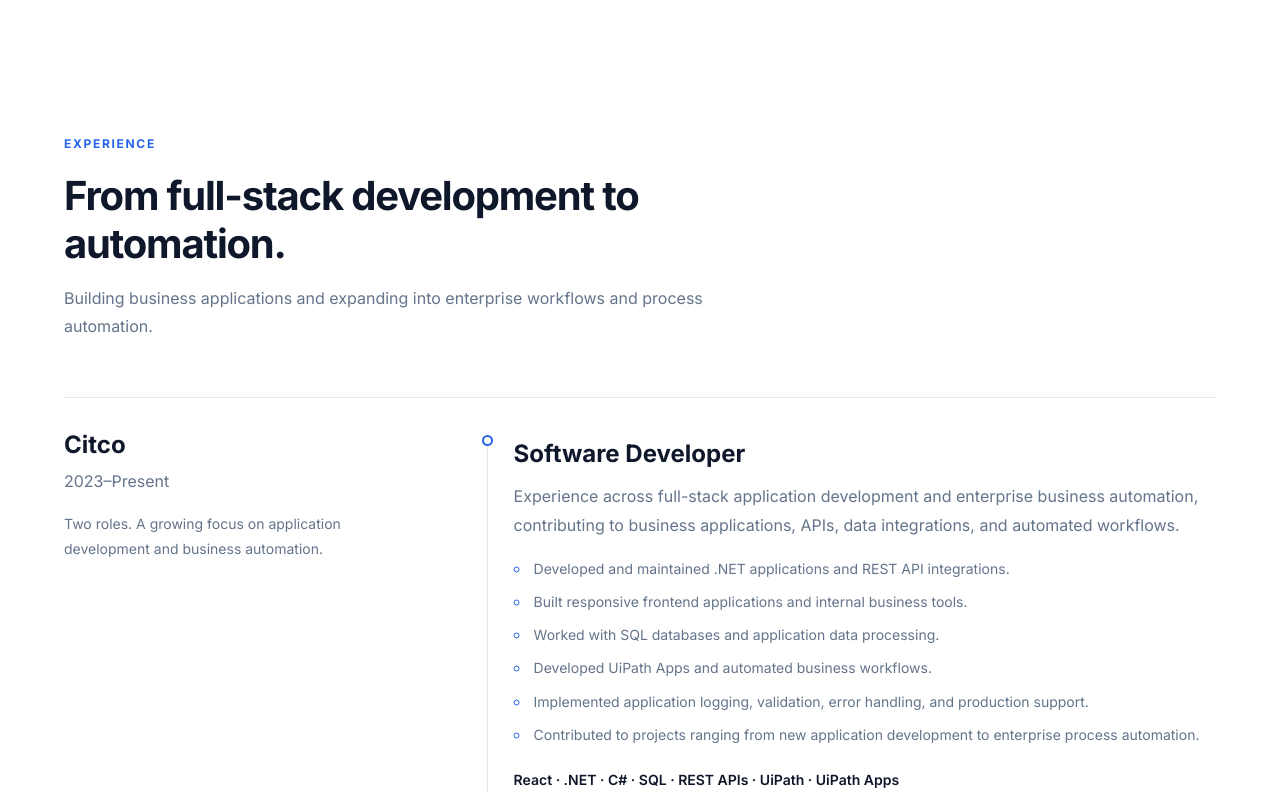
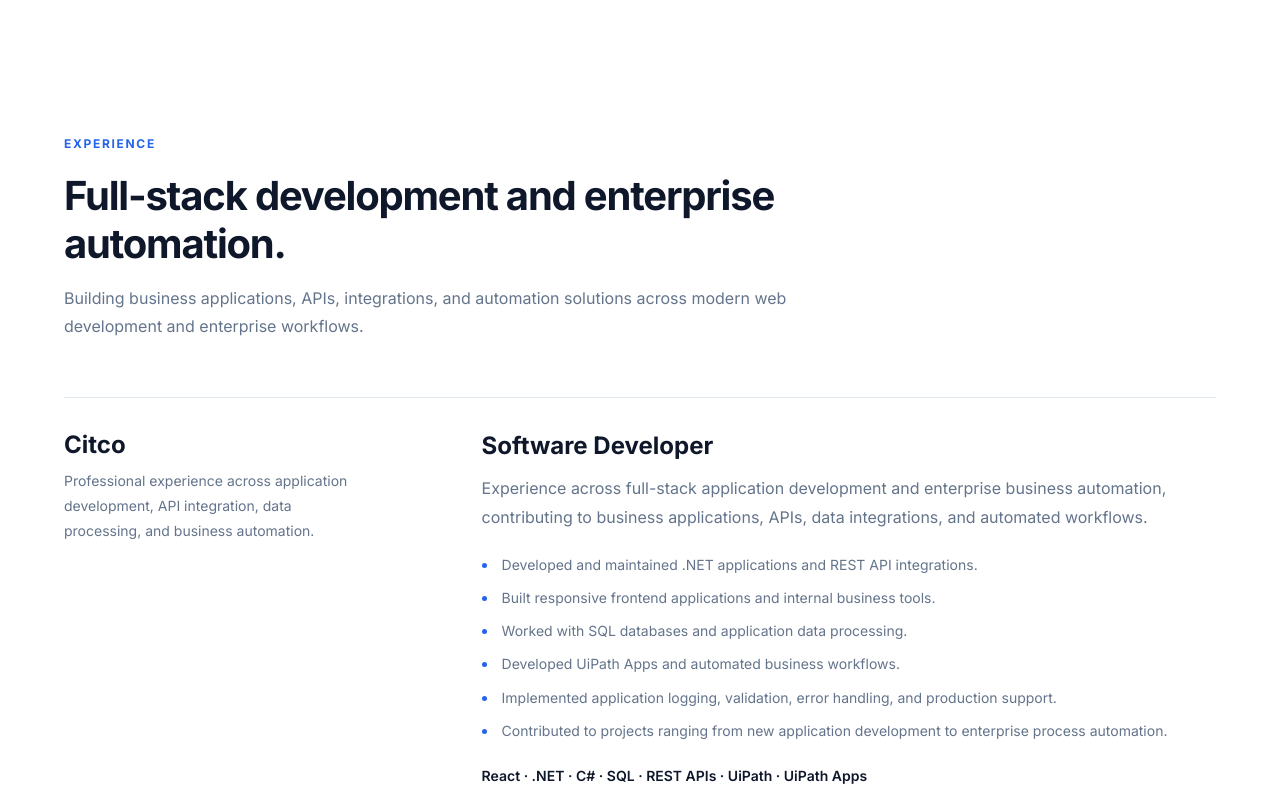
Before and after one commit to mickolapuz/My-Portfolio, a React app: page / in a window 1280 px wide. Shown: the part 3420-4220 px from the top of the page. Built offline with nearby package versions, Linux system fonts and the light colour scheme; the HTML template or start-up script is replaced by a standard one.

Commit message:
Simplify experience section and remove employment timeline

```diff
--- a/src/sections/ExperienceSection.tsx
+++ b/src/sections/ExperienceSection.tsx
@@ -2,6 +2,8 @@
 import experienceItems, { experienceCompany } from "../data/experience";
 
 const ExperienceSection = () => {
+  const experience = experienceItems[0];
+
   return (
     <Box
       component="section"
@@ -10,7 +12,7 @@
       sx={{ py: { xs: 10, md: 14 }, bgcolor: "background.paper" }}
     >
       <Container maxWidth="lg">
-        <Box sx={{ mb: { xs: 5, md: 7 }, maxWidth: 720 }}>
+        <Box sx={{ mb: { xs: 5, md: 7 }, maxWidth: 760 }}>
           <Typography
             variant="overline"
             sx={{
@@ -23,17 +25,19 @@
           >
             EXPERIENCE
           </Typography>
+
           <Typography
             component="h2"
             id="experience-title"
             variant="h2"
             sx={{ mb: 2, letterSpacing: "-0.03em" }}
           >
-            From full-stack development to automation.
+            Full-stack development and enterprise automation.
           </Typography>
+
           <Typography sx={{ color: "text.secondary", lineHeight: 1.8 }}>
-            Building business applications and expanding into enterprise
-            workflows and process automation.
+            Building business applications, APIs, integrations, and automation
+            solutions across modern web development and enterprise workflows.
           </Typography>
         </Box>
 
@@ -55,84 +59,21 @@
             >
               {experienceCompany}
             </Typography>
-            <Typography sx={{ color: "text.secondary", mb: 2 }}>
-              2023–Present
-            </Typography>
+
             <Typography
               variant="body2"
-              sx={{ color: "text.secondary", maxWidth: 280, lineHeight: 1.8 }}
+              sx={{
+                color: "text.secondary",
+                maxWidth: 300,
+                lineHeight: 1.8,
+              }}
             >
-              Two roles. A growing focus on application development and
-              business automation.
+              Professional experience across application development, API
+              integration, data processing, and business automation.
             </Typography>
           </Box>
 
-          <Box
-            component="ol"
-            aria-label="Roles at Citco, most recent first"
-            sx={{ m: 0, p: 0, listStyle: "none" }}
-          >
-            {experienceItems.map((experience, index) => (
-              <Box
-                component="li"
-                key={experience.title}
-                sx={{
-                  position: "relative",
-                  pl: { xs: 3, sm: 4 },
-                  pb: index < experienceItems.length - 1 ? 5 : 0,
-                  "&::before": {
-                    content: '""',
-                    position: "absolute",
-                    left: 5,
-                    top: 9,
-                    bottom: index < experienceItems.length - 1 ? -9 : 0,
-                    width: "1px",
-                    bgcolor: "divider",
-                  },
-                  "&::after": {
-                    content: '""',
-                    position: "absolute",
-                    top: 5,
-                    left: 0,
-                    width: 11,
-                    height: 11,
-                    borderRadius: "50%",
-                    bgcolor: experience.current ? "primary.main" : "background.paper",
-                    border: "2px solid",
-                    borderColor: "primary.main",
-                    boxSizing: "border-box",
-                  },
-                }}
-              >
-                <Box
-                  sx={{
-                    display: "flex",
-                    flexWrap: "wrap",
-                    alignItems: "center",
-                    gap: 1.5,
-                    mb: 1,
-                  }}
-                >
-                  <Typography
-                    variant="body2"
-                    sx={{ color: "text.secondary", fontVariantNumeric: "tabular-nums" }}
-                  >
-                    {experience.period}
-                  </Typography>
-                  {experience.current && (
-                    <Typography
-                      variant="caption"
-                      sx={{
-                        color: "primary.main",
-                        fontWeight: 700,
-                        letterSpacing: "0.08em",
-                        textTransform: "uppercase",
-                      }}
-                    >
-                      Current role
-                    </Typography>
-                  )}
-                </Box>
+          <Box>
             <Typography
               component="h4"
               variant="h5"
@@ -140,9 +81,13 @@
             >
               {experience.title}
             </Typography>
-                <Typography sx={{ color: "text.secondary", lineHeight: 1.8, mb: 2 }}>
+
+            <Typography
+              sx={{ color: "text.secondary", lineHeight: 1.8, mb: 2.5 }}
+            >
               {experience.description}
             </Typography>
+
             <Box
               component="ul"
               sx={{
@@ -159,14 +104,18 @@
                 </Typography>
               ))}
             </Box>
+
             <Typography
               variant="body2"
-                  sx={{ mt: 2.5, fontWeight: 600, color: "text.primary", lineHeight: 1.8 }}
+              sx={{
+                mt: 2.5,
+                fontWeight: 600,
+                color: "text.primary",
+                lineHeight: 1.8,
+              }}
             >
               {experience.technologies.join(" · ")}
             </Typography>
-              </Box>
-            ))}
           </Box>
         </Box>
       </Container>
```
Lines whose indentation alone changed are shown as unchanged.
